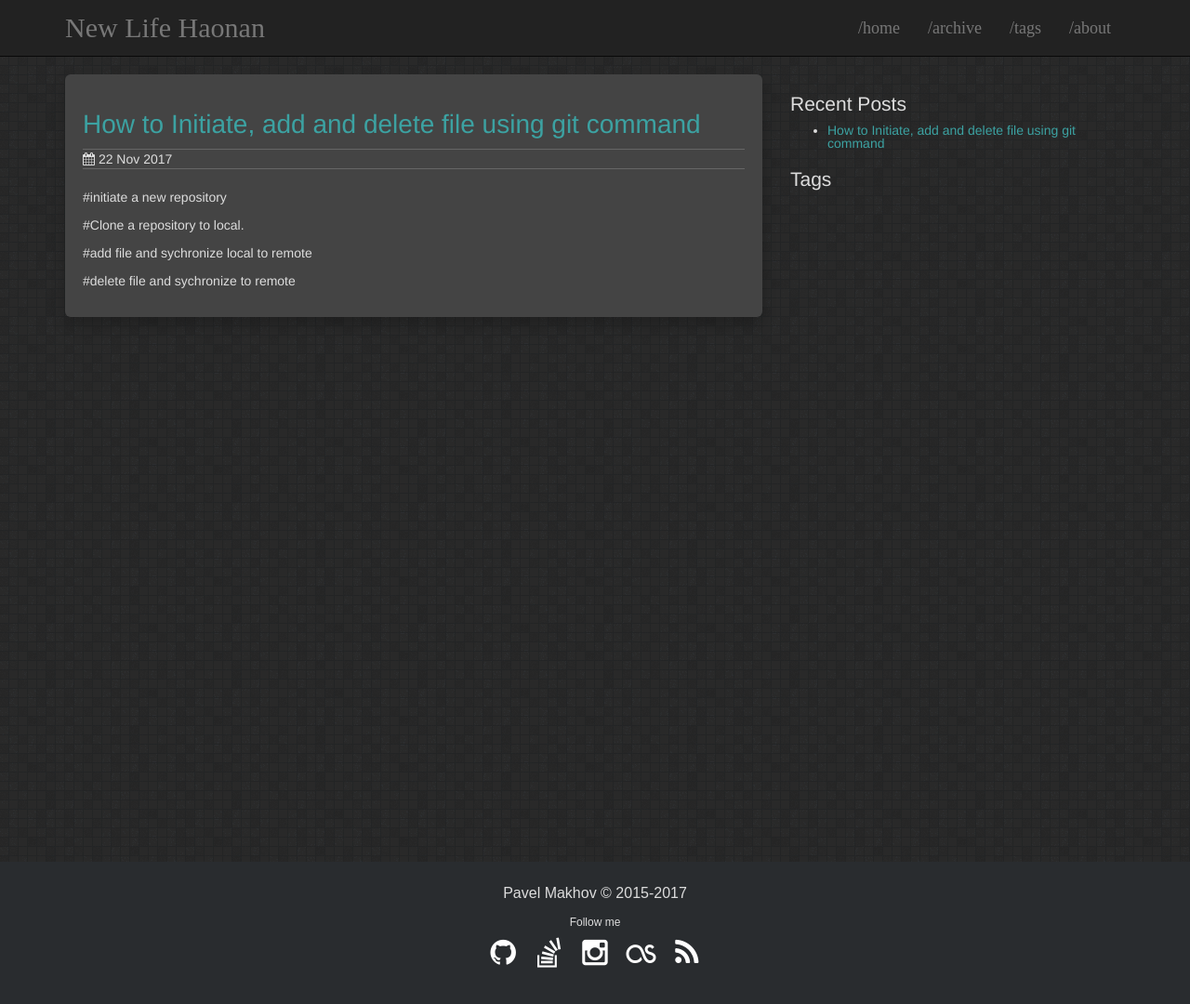
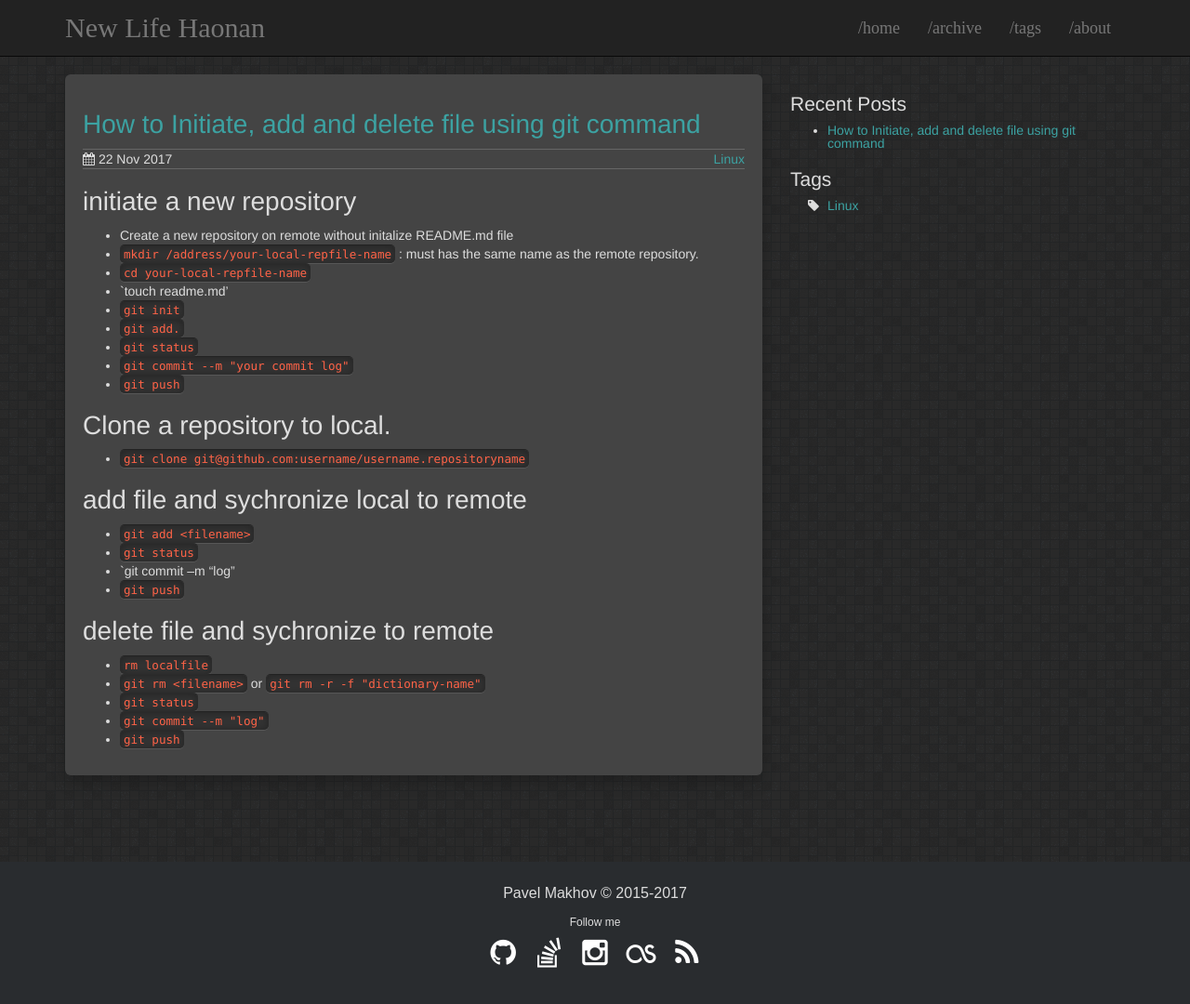
Before and after one commit to newlifehaonan/haonan.github.io, a Jekyll site: the page built from _posts/2017-11-22-git-command.md, in a window 1280 px wide and 1104 px high. Shown: the top 1080 px of the window at 93% size. Built offline with Jekyll 4.4.1, drawn with Linux system fonts in a browser that asks for light colours.

Commit message:
modify file

```diff
--- a/_posts/2017-11-22-git-command.md
+++ b/_posts/2017-11-22-git-command.md
@@ -2,13 +2,33 @@
 layout: post
 title: "How to Initiate, add and delete file using git command"
 date: 2017-11-22 16:25:06
+tag: Linux
 description: Basic git command.
 ---
 
-#initiate a new repository
+# initiate a new repository
+* Create a new repository on remote without initalize README.md file
+* `mkdir /address/your-local-repfile-name` : must has the same name as the remote repository.
+* `cd your-local-repfile-name `
+* `touch readme.md'
+* `git init`
+* `git add.`
+* `git status`
+* `git commit --m "your commit log"`
+* `git push`
 
-#Clone a repository to local.
+# Clone a repository to local.
+* `git clone git@github.com:username/username.repositoryname`
 
-#add file and sychronize local to remote
+# add file and sychronize local to remote
+* `git add <filename>`
+* `git status`
+* `git commit --m "log"
+* `git push`
 
-#delete file and sychronize to remote
+# delete file and sychronize to remote
+* `rm localfile`
+* `git rm <filename>` or `git rm -r -f "dictionary-name"`
+* `git status`
+* `git commit --m "log"`
+* `git push`
```
